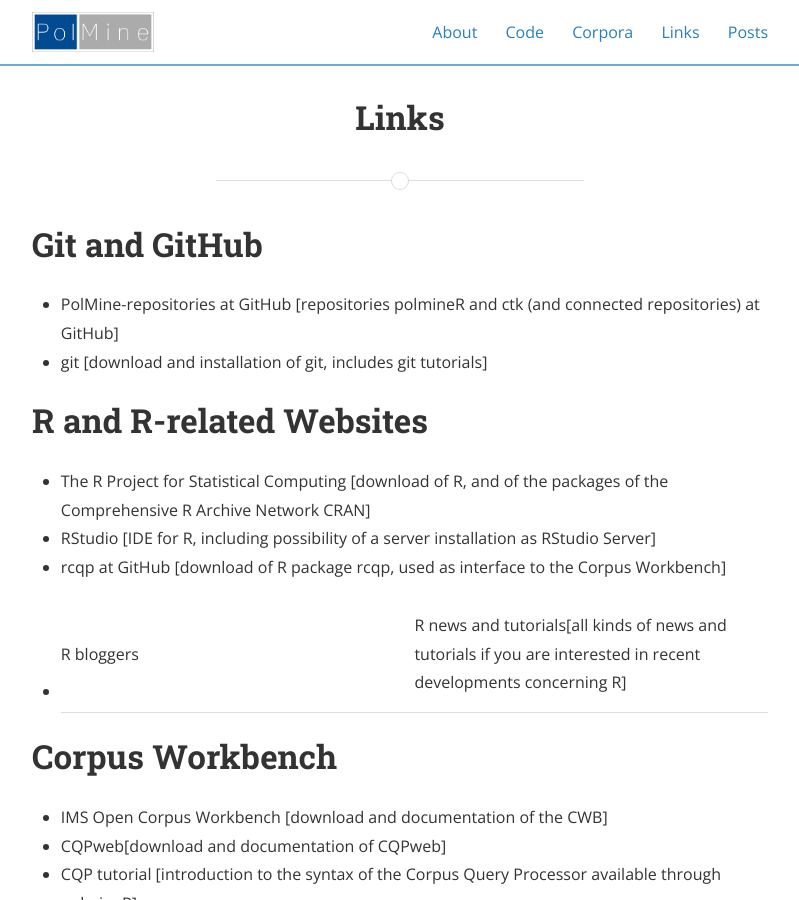
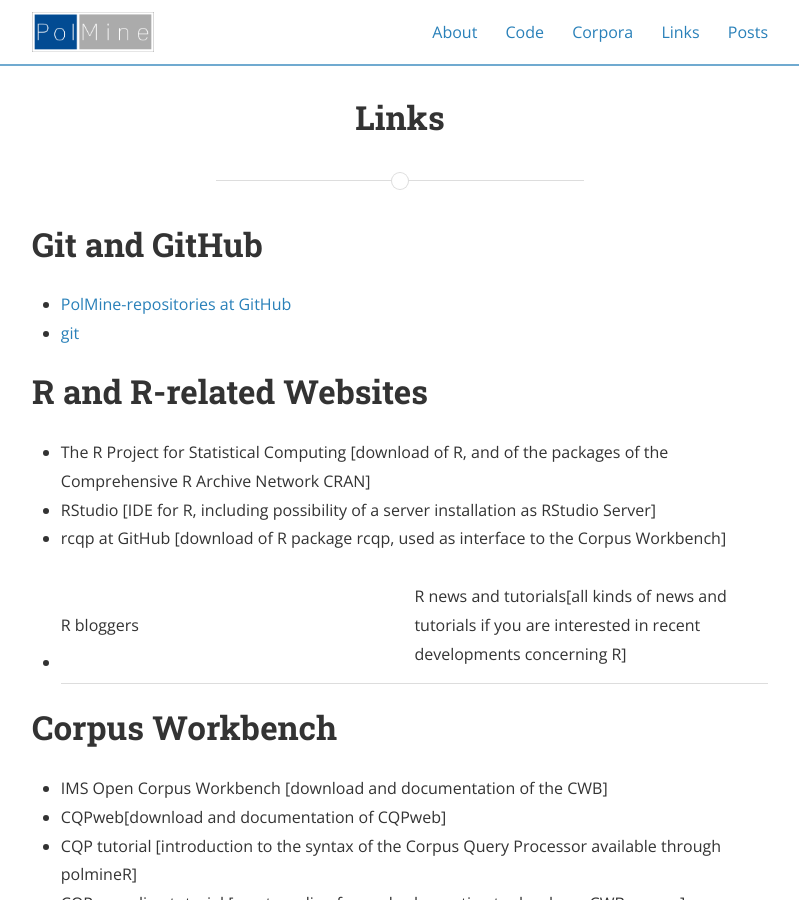
Before and after one commit to ablaette/PolMine.github.io, a Jekyll site: the page built from links.md, in a window 1280 px wide and 900 px high. Shown: the whole window, without its empty margins (240-1039 px from the left). Built offline with Jekyll 4.4.1, drawn with Linux system fonts in a browser that asks for light colours; nearby versions of some CDN libraries; a style sheet for code colours, icons or effects is not loaded.

Commit message:
Update links.md

```diff
--- a/links.md
+++ b/links.md
@@ -5,8 +5,8 @@
 ---
 
 # Git and GitHub
-  * PolMine-repositories at GitHub [repositories polmineR and ctk (and connected repositories) at GitHub]
-   * git [download and installation of git, includes git tutorials]
+* [PolMine-repositories at GitHub](http://www.github.com/PolMine)
+* [git](https://git-scm.com/)
 
 # R and R-related Websites
   * The R Project for Statistical Computing [download of R, and of the packages of the Comprehensive R Archive Network CRAN]
```
